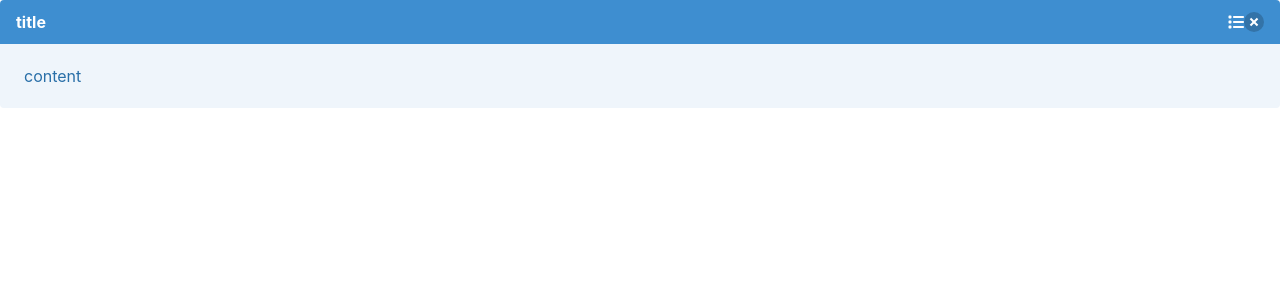
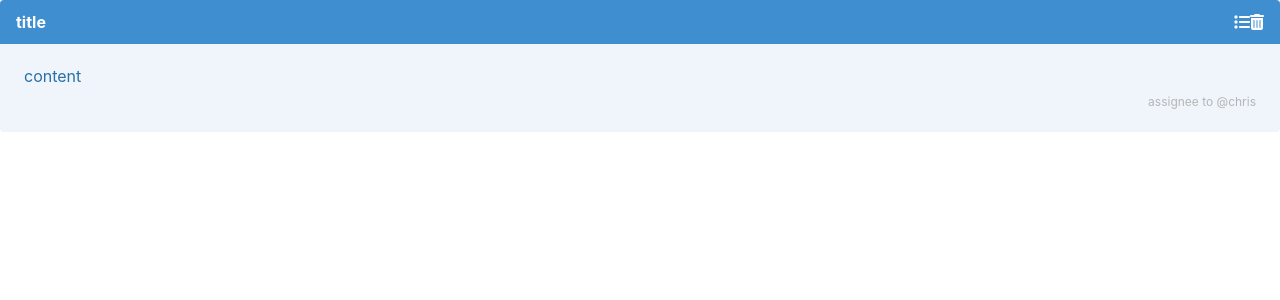
Before and after one commit to tim811223/ReactLab, a React (Vite) app in the folder CH9-Forms/ch9-todoitem/: page / in a window 1280 px wide. Shown: the top 300 px of the page. Built offline with nearby package versions, Linux system fonts and the light colour scheme; the HTML template or start-up script is replaced by a standard one.

Commit message:
刪除icon調整,下半部畫面調整與使用if判斷有東西才顯示

```diff
--- a/CH9-Forms/ch9-todoitem/src/ToDos/ToDoItem.tsx
+++ b/CH9-Forms/ch9-todoitem/src/ToDos/ToDoItem.tsx
@@ -1,4 +1,4 @@
-import { faList } from "@fortawesome/free-solid-svg-icons";
+import { faList, faTrashCan } from "@fortawesome/free-solid-svg-icons";
 import { FontAwesomeIcon } from "@fortawesome/react-fontawesome";
 import { FC } from "react";
 
@@ -16,7 +16,7 @@ export interface Props{
   resolved:boolean;
 }
 
-export const ToDoItem:FC<Props> = ({title,content,priority,resolved}) =>{
+export const ToDoItem:FC<Props> = ({title,content,priority,assignee,resolved}) =>{
 const color = resolved ? '' :
       priority === Priority.HIGH ? 'is-danger' :
       priority === Priority.MEDIUM ? 'is-warning' :
@@ -27,12 +27,21 @@ const color = resolved ? '' :
           <div className="message-header">
             <p>{title}</p>
             <span>
-              <FontAwesomeIcon  icon={faList} className="is-clickable"/>
-              <button className="delete" aria-label="delete"></button>
+              <FontAwesomeIcon  icon={faList} className="is-clickable mr-l"/>
+              <FontAwesomeIcon  icon={faTrashCan} className="is-clickable"/>
             </span>
           </div>
           <div className="message-body">
-            {content}
+            <div>
+              {content}
+            </div>
+            <div className="has-text-right">
+              {
+                assignee!==undefined
+                ? <span className="has-text-grey-light is-size-7">{`assignee to @${assignee}`}</span>
+                : null
+              }
+            </div>
           </div>
         </article>
       );
```
